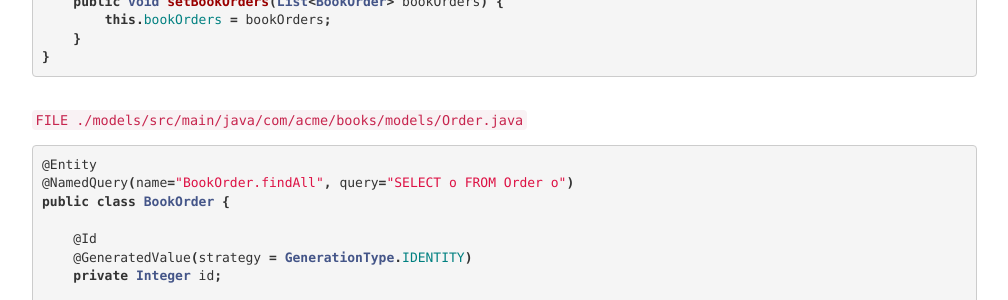
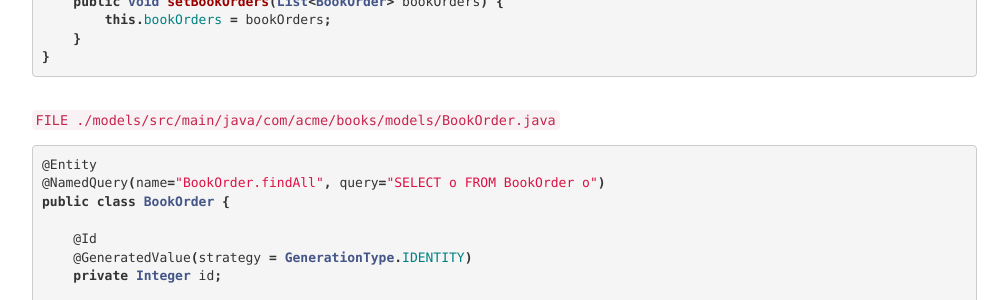
Before and after one commit to kumuluz/blog.sunesis.si, a Jekyll site: the page built from _posts/2015-06-04-microservices-with-java-ee-and-kumuluzee.markdown, in a window 1280 px wide and 900 px high, scrolled down 13880 px. Shown: the part 148-448 px from the top of the window, without its empty margins (136-1144 px from the left). Built offline with Jekyll 4.4.1, drawn with Linux system fonts in a browser that asks for light colours.

Commit message:
Fixed minor typos in the article

```diff
--- a/_posts/2015-06-04-microservices-with-java-ee-and-kumuluzee.markdown
+++ b/_posts/2015-06-04-microservices-with-java-ee-and-kumuluzee.markdown
@@ -462,11 +462,11 @@ public class Book {
 }
 {% endhighlight %}
 
-`FILE ./models/src/main/java/com/acme/books/models/Order.java`
+`FILE ./models/src/main/java/com/acme/books/models/BookOrder.java`
 
 {% highlight java %}
 @Entity
-@NamedQuery(name="BookOrder.findAll", query="SELECT o FROM Order o")
+@NamedQuery(name="BookOrder.findAll", query="SELECT o FROM BookOrder o")
 public class BookOrder {
 
     @Id
```
